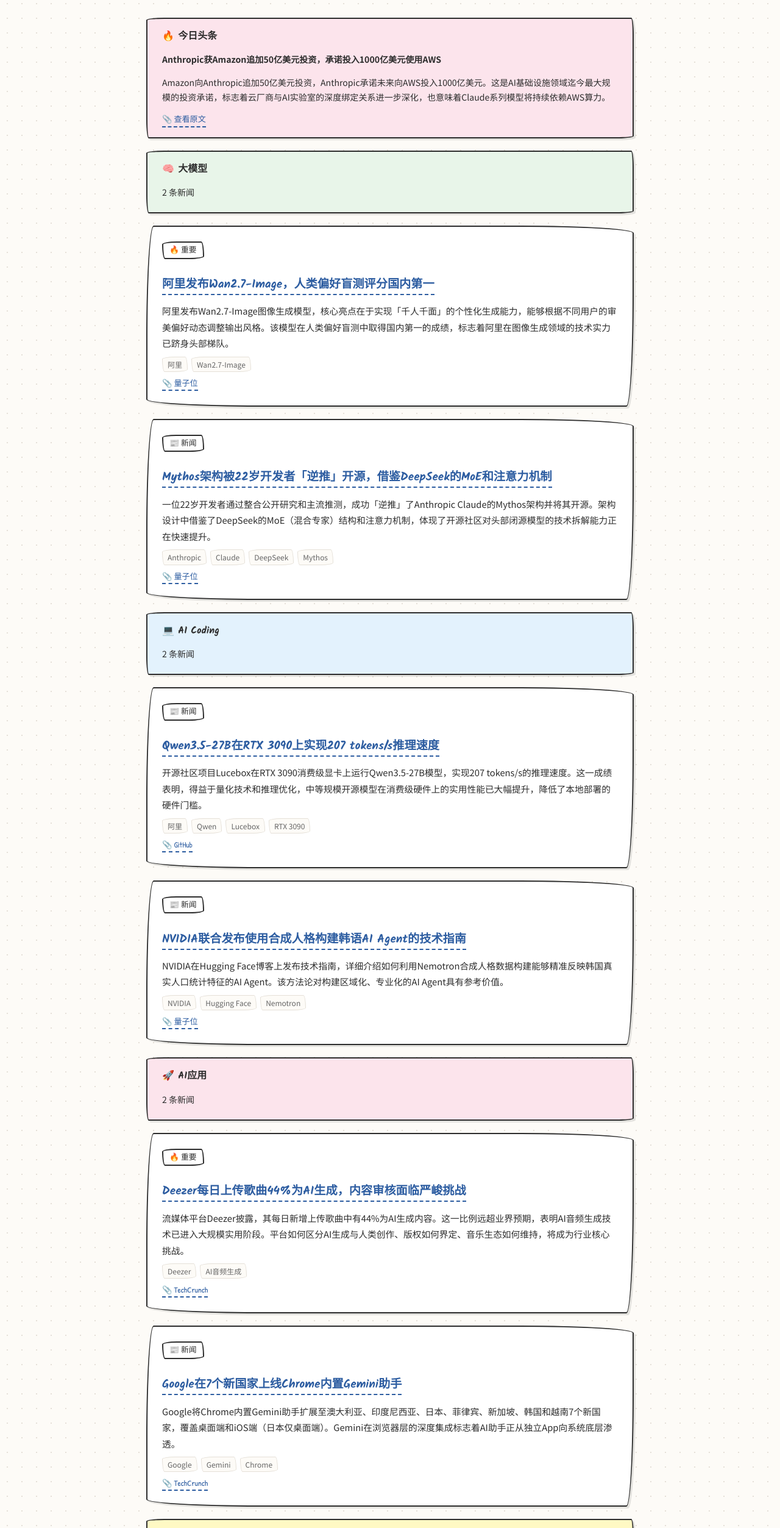
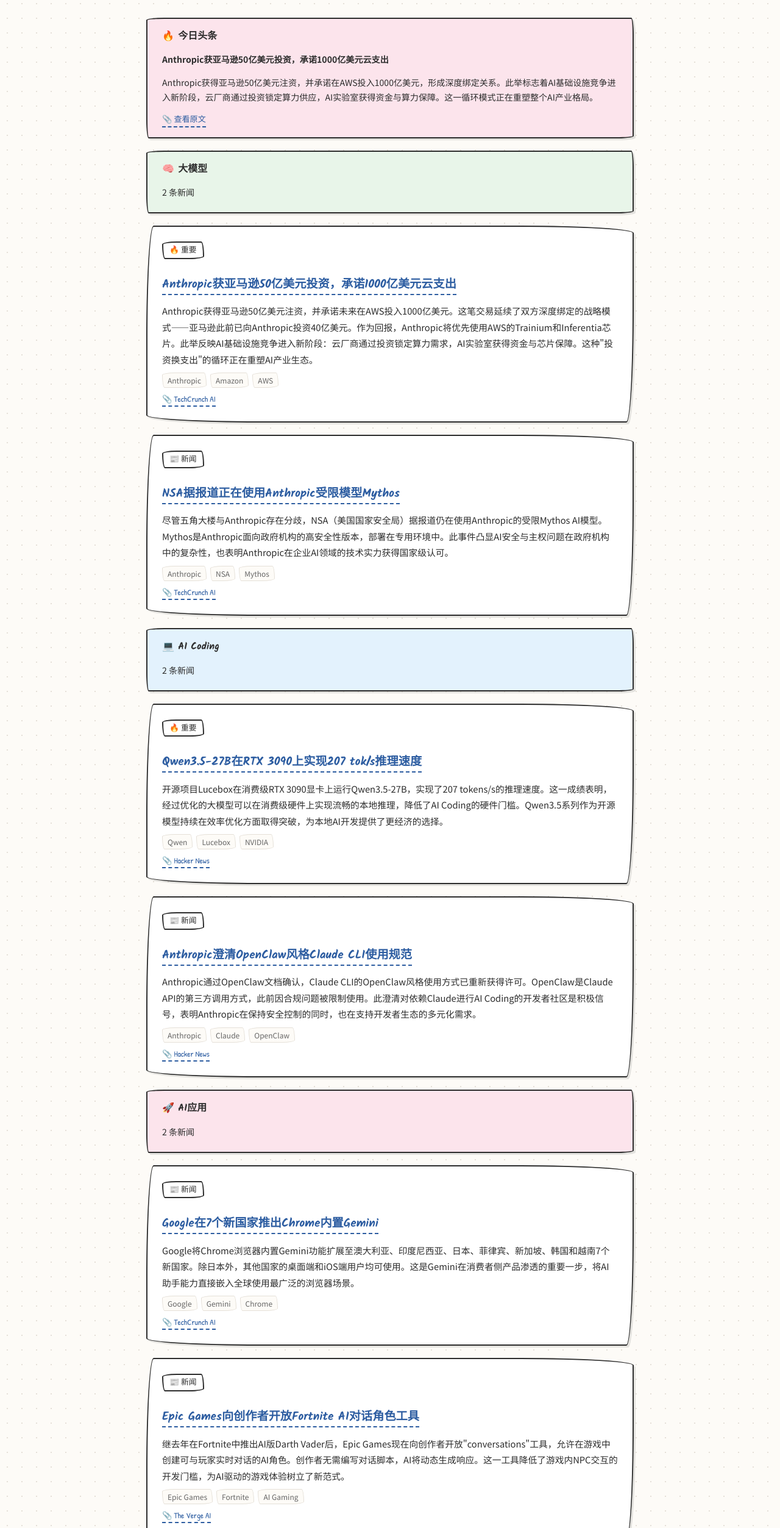
Before and after one commit to jwdssky-commits/ai-insight-replica, a plain HTML site: page public/daily-2026-04-21.html in a window 1280 px wide. Shown: the part 222-2728 px from the top of the page at 61% size. Drawn offline with Linux system fonts and the light colour scheme.

Commit message:
daily: 2026-04-21 auto-update

```diff
--- a/public/daily-2026-04-21.html
+++ b/public/daily-2026-04-21.html
@@ -3,7 +3,7 @@
 <head>
 <meta charset="UTF-8">
 <meta name="viewport" content="width=device-width, initial-scale=1.0">
-<title>AI手札 · Anthropic获50亿Amazon投资、Deezer日增歌曲44%为AI生成</title>
+<title>AI手札 · Anthropic获亚马逊50亿美元投资，科技巨头AI军备竞赛持续</title>
 <link href="https://fonts.googleapis.com/css2?family=Kalam:wght@400;700&family=Patrick+Hand&family=Noto+Sans+SC:wght@400;500;700&display=swap" rel="stylesheet">
 <style>
 body { font-family: 'Patrick Hand', 'Noto Sans SC', cursive; color: #2d2d2d; background-color: #fdfbf7;
@@ -45,14 +45,14 @@
 <body>
     <div class="report-header">
         <div class="report-date">✎ 2026-04-21</div>
-        <h1 class="report-title">Anthropic获50亿Amazon投资、Deezer日增歌曲44%为AI生成</h1>
+        <h1 class="report-title">Anthropic获亚马逊50亿美元投资，科技巨头AI军备竞赛持续</h1>
     </div>
 
     <div class="postit-box pink">
         <div class="postit-title">🔥 今日头条</div>
         <div class="postit-body">
-            <p><strong>Anthropic获Amazon追加50亿美元投资，承诺投入1000亿美元使用AWS</strong></p>
-            <p>Amazon向Anthropic追加50亿美元投资，Anthropic承诺未来向AWS投入1000亿美元。这是AI基础设施领域迄今最大规模的投资承诺，标志着云厂商与AI实验室的深度绑定关系进一步深化，也意味着Claude系列模型将持续依赖AWS算力。</p>
+            <p><strong>Anthropic获亚马逊50亿美元投资，承诺1000亿美元云支出</strong></p>
+            <p>Anthropic获得亚马逊50亿美元注资，并承诺在AWS投入1000亿美元，形成深度绑定关系。此举标志着AI基础设施竞争进入新阶段，云厂商通过投资锁定算力供应，AI实验室获得资金与算力保障。这一循环模式正在重塑整个AI产业格局。</p>
             <a href="https://techcrunch.com/2026/04/20/anthropic-takes-5b-from-amazon-and-pledges-100b-in-cloud-spending-in-return/" target="_blank" class="source-link">📎 查看原文</a>
         </div>
     </div>
@@ -63,103 +63,89 @@
     </div>
         <div class="report-section">
             <div class="report-section-badge">🔥 重要</div>
-            <h3 class="report-section-title"><a href="https://www.qbitai.com/2026/04/403733.html" target="_blank" class="news-title-link">阿里发布Wan2.7-Image，人类偏好盲测评分国内第一</a></h3>
-            <div class="report-section-body"><p>阿里发布Wan2.7-Image图像生成模型，核心亮点在于实现「千人千面」的个性化生成能力，能够根据不同用户的审美偏好动态调整输出风格。该模型在人类偏好盲测中取得国内第一的成绩，标志着阿里在图像生成领域的技术实力已跻身头部梯队。</p></div>
-            <div class="entity-tags"><span class="entity-tag">阿里</span> <span class="entity-tag">Wan2.7-Image</span></div>
-            <a href="https://www.qbitai.com/2026/04/403733.html" target="_blank" class="source-link">📎 量子位</a>
+            <h3 class="report-section-title"><a href="https://techcrunch.com/2026/04/20/anthropic-takes-5b-from-amazon-and-pledges-100b-in-cloud-spending-in-return/" target="_blank" class="news-title-link">Anthropic获亚马逊50亿美元投资，承诺1000亿美元云支出</a></h3>
+            <div class="report-section-body"><p>Anthropic获得亚马逊50亿美元注资，并承诺未来在AWS投入1000亿美元。这笔交易延续了双方深度绑定的战略模式——亚马逊此前已向Anthropic投资40亿美元。作为回报，Anthropic将优先使用AWS的Trainium和Inferentia芯片。此举反映AI基础设施竞争进入新阶段：云厂商通过投资锁定算力需求，AI实验室获得资金与芯片保障。这种&quot;投资换支出&quot;的循环正在重塑AI产业生态。</p></div>
+            <div class="entity-tags"><span class="entity-tag">Anthropic</span> <span class="entity-tag">Amazon</span> <span class="entity-tag">AWS</span></div>
+            <a href="https://techcrunch.com/2026/04/20/anthropic-takes-5b-from-amazon-and-pledges-100b-in-cloud-spending-in-return/" target="_blank" class="source-link">📎 TechCrunch AI</a>
         </div>
         <div class="report-section">
             <div class="report-section-badge">📰 新闻</div>
-            <h3 class="report-section-title"><a href="https://www.qbitai.com/2026/04/403708.html" target="_blank" class="news-title-link">Mythos架构被22岁开发者「逆推」开源，借鉴DeepSeek的MoE和注意力机制</a></h3>
-            <div class="report-section-body"><p>一位22岁开发者通过整合公开研究和主流推测，成功「逆推」了Anthropic Claude的Mythos架构并将其开源。架构设计中借鉴了DeepSeek的MoE（混合专家）结构和注意力机制，体现了开源社区对头部闭源模型的技术拆解能力正在快速提升。</p></div>
-            <div class="entity-tags"><span class="entity-tag">Anthropic</span> <span class="entity-tag">Claude</span> <span class="entity-tag">DeepSeek</span> <span class="entity-tag">Mythos</span></div>
-            <a href="https://www.qbitai.com/2026/04/403708.html" target="_blank" class="source-link">📎 量子位</a>
+            <h3 class="report-section-title"><a href="https://techcrunch.com/2026/04/20/nsa-spies-are-reportedly-using-anthropics-mythos-despite-pentagon-feud/" target="_blank" class="news-title-link">NSA据报道正在使用Anthropic受限模型Mythos</a></h3>
+            <div class="report-section-body"><p>尽管五角大楼与Anthropic存在分歧，NSA（美国国家安全局）据报道仍在使用Anthropic的受限Mythos AI模型。Mythos是Anthropic面向政府机构的高安全性版本，部署在专用环境中。此事件凸显AI安全与主权问题在政府机构中的复杂性，也表明Anthropic在企业AI领域的技术实力获得国家级认可。</p></div>
+            <div class="entity-tags"><span class="entity-tag">Anthropic</span> <span class="entity-tag">NSA</span> <span class="entity-tag">Mythos</span></div>
+            <a href="https://techcrunch.com/2026/04/20/nsa-spies-are-reportedly-using-anthropics-mythos-despite-pentagon-feud/" target="_blank" class="source-link">📎 TechCrunch AI</a>
         </div>
     <div class="postit-box blue" style="background: #e3f2fd;">
         <div class="postit-title">💻 AI Coding</div>
         <div class="postit-body"><p>2 条新闻</p></div>
     </div>
         <div class="report-section">
-            <div class="report-section-badge">📰 新闻</div>
-            <h3 class="report-section-title"><a href="https://github.com/Luce-Org/lucebox-hub" target="_blank" class="news-title-link">Qwen3.5-27B在RTX 3090上实现207 tokens/s推理速度</a></h3>
-            <div class="report-section-body"><p>开源社区项目Lucebox在RTX 3090消费级显卡上运行Qwen3.5-27B模型，实现207 tokens/s的推理速度。这一成绩表明，得益于量化技术和推理优化，中等规模开源模型在消费级硬件上的实用性能已大幅提升，降低了本地部署的硬件门槛。</p></div>
-            <div class="entity-tags"><span class="entity-tag">阿里</span> <span class="entity-tag">Qwen</span> <span class="entity-tag">Lucebox</span> <span class="entity-tag">RTX 3090</span></div>
-            <a href="https://github.com/Luce-Org/lucebox-hub" target="_blank" class="source-link">📎 GitHub</a>
+            <div class="report-section-badge">🔥 重要</div>
+            <h3 class="report-section-title"><a href="https://github.com/Luce-Org/lucebox-hub" target="_blank" class="news-title-link">Qwen3.5-27B在RTX 3090上实现207 tok/s推理速度</a></h3>
+            <div class="report-section-body"><p>开源项目Lucebox在消费级RTX 3090显卡上运行Qwen3.5-27B，实现了207 tokens/s的推理速度。这一成绩表明，经过优化的大模型可以在消费级硬件上实现流畅的本地推理，降低了AI Coding的硬件门槛。Qwen3.5系列作为开源模型持续在效率优化方面取得突破，为本地AI开发提供了更经济的选择。</p></div>
+            <div class="entity-tags"><span class="entity-tag">Qwen</span> <span class="entity-tag">Lucebox</span> <span class="entity-tag">NVIDIA</span></div>
+            <a href="https://github.com/Luce-Org/lucebox-hub" target="_blank" class="source-link">📎 Hacker News</a>
         </div>
         <div class="report-section">
             <div class="report-section-badge">📰 新闻</div>
-            <h3 class="report-section-title"><a href="https://www.qbitai.com/2026/04/403701.html" target="_blank" class="news-title-link">NVIDIA联合发布使用合成人格构建韩语AI Agent的技术指南</a></h3>
-            <div class="report-section-body"><p>NVIDIA在Hugging Face博客上发布技术指南，详细介绍如何利用Nemotron合成人格数据构建能够精准反映韩国真实人口统计特征的AI Agent。该方法论对构建区域化、专业化的AI Agent具有参考价值。</p></div>
-            <div class="entity-tags"><span class="entity-tag">NVIDIA</span> <span class="entity-tag">Hugging Face</span> <span class="entity-tag">Nemotron</span></div>
-            <a href="https://www.qbitai.com/2026/04/403701.html" target="_blank" class="source-link">📎 量子位</a>
+            <h3 class="report-section-title"><a href="https://docs.openclaw.ai/providers/anthropic" target="_blank" class="news-title-link">Anthropic澄清OpenClaw风格Claude CLI使用规范</a></h3>
+            <div class="report-section-body"><p>Anthropic通过OpenClaw文档确认，Claude CLI的OpenClaw风格使用方式已重新获得许可。OpenClaw是Claude API的第三方调用方式，此前因合规问题被限制使用。此澄清对依赖Claude进行AI Coding的开发者社区是积极信号，表明Anthropic在保持安全控制的同时，也在支持开发者生态的多元化需求。</p></div>
+            <div class="entity-tags"><span class="entity-tag">Anthropic</span> <span class="entity-tag">Claude</span> <span class="entity-tag">OpenClaw</span></div>
+            <a href="https://docs.openclaw.ai/providers/anthropic" target="_blank" class="source-link">📎 Hacker News</a>
         </div>
     <div class="postit-box pink" style="background: #fce4ec;">
         <div class="postit-title">🚀 AI应用</div>
         <div class="postit-body"><p>2 条新闻</p></div>
     </div>
         <div class="report-section">
-            <div class="report-section-badge">🔥 重要</div>
-            <h3 class="report-section-title"><a href="https://techcrunch.com/2026/04/20/deezer-says-44-of-songs-uploaded-to-its-platform-daily-are-ai-generated/" target="_blank" class="news-title-link">Deezer每日上传歌曲44%为AI生成，内容审核面临严峻挑战</a></h3>
-            <div class="report-section-body"><p>流媒体平台Deezer披露，其每日新增上传歌曲中有44%为AI生成内容。这一比例远超业界预期，表明AI音频生成技术已进入大规模实用阶段。平台如何区分AI生成与人类创作、版权如何界定、音乐生态如何维持，将成为行业核心挑战。</p></div>
-            <div class="entity-tags"><span class="entity-tag">Deezer</span> <span class="entity-tag">AI音频生成</span></div>
-            <a href="https://techcrunch.com/2026/04/20/deezer-says-44-of-songs-uploaded-to-its-platform-daily-are-ai-generated/" target="_blank" class="source-link">📎 TechCrunch</a>
+            <div class="report-section-badge">📰 新闻</div>
+            <h3 class="report-section-title"><a href="https://techcrunch.com/2026/04/20/google-rolls-out-gemini-in-chrome-in-seven-new-countries/" target="_blank" class="news-title-link">Google在7个新国家推出Chrome内置Gemini</a></h3>
+            <div class="report-section-body"><p>Google将Chrome浏览器内置Gemini功能扩展至澳大利亚、印度尼西亚、日本、菲律宾、新加坡、韩国和越南7个新国家。除日本外，其他国家的桌面端和iOS端用户均可使用。这是Gemini在消费者侧产品渗透的重要一步，将AI助手能力直接嵌入全球使用最广泛的浏览器场景。</p></div>
+            <div class="entity-tags"><span class="entity-tag">Google</span> <span class="entity-tag">Gemini</span> <span class="entity-tag">Chrome</span></div>
+            <a href="https://techcrunch.com/2026/04/20/google-rolls-out-gemini-in-chrome-in-seven-new-countries/" target="_blank" class="source-link">📎 TechCrunch AI</a>
         </div>
         <div class="report-section">
             <div class="report-section-badge">📰 新闻</div>
-            <h3 class="report-section-title"><a href="https://techcrunch.com/2026/04/20/google-rolls-out-gemini-in-chrome-in-seven-new-countries/" target="_blank" class="news-title-link">Google在7个新国家上线Chrome内置Gemini助手</a></h3>
-            <div class="report-section-body"><p>Google将Chrome内置Gemini助手扩展至澳大利亚、印度尼西亚、日本、菲律宾、新加坡、韩国和越南7个新国家，覆盖桌面端和iOS端（日本仅桌面端）。Gemini在浏览器层的深度集成标志着AI助手正从独立App向系统底层渗透。</p></div>
-            <div class="entity-tags"><span class="entity-tag">Google</span> <span class="entity-tag">Gemini</span> <span class="entity-tag">Chrome</span></div>
-            <a href="https://techcrunch.com/2026/04/20/google-rolls-out-gemini-in-chrome-in-seven-new-countries/" target="_blank" class="source-link">📎 TechCrunch</a>
+            <h3 class="report-section-title"><a href="https://www.theverge.com/games/914963/fortnite-ai-characters-developers-conversations" target="_blank" class="news-title-link">Epic Games向创作者开放Fortnite AI对话角色工具</a></h3>
+            <div class="report-section-body"><p>继去年在Fortnite中推出AI版Darth Vader后，Epic Games现在向创作者开放&quot;conversations&quot;工具，允许在游戏中创建可与玩家实时对话的AI角色。创作者无需编写对话脚本，AI将动态生成响应。这一工具降低了游戏内NPC交互的开发门槛，为AI驱动的游戏体验树立了新范式。</p></div>
+            <div class="entity-tags"><span class="entity-tag">Epic Games</span> <span class="entity-tag">Fortnite</span> <span class="entity-tag">AI Gaming</span></div>
+            <a href="https://www.theverge.com/games/914963/fortnite-ai-characters-developers-conversations" target="_blank" class="source-link">📎 The Verge AI</a>
         </div>
     <div class="postit-box yellow" style="background: #fff9c4;">
         <div class="postit-title">📊 AI行业</div>
-        <div class="postit-body"><p>4 条新闻</p></div>
+        <div class="postit-body"><p>2 条新闻</p></div>
     </div>
         <div class="report-section">
-            <div class="report-section-badge">🔥 重要</div>
-            <h3 class="report-section-title"><a href="https://techcrunch.com/2026/04/20/anthropic-takes-5b-from-amazon-and-pledges-100b-in-cloud-spending-in-return/" target="_blank" class="news-title-link">Anthropic获Amazon额外50亿美元投资，承诺投入1000亿美元使用AWS</a></h3>
-            <div class="report-section-body"><p>Amazon向Anthropic追加50亿美元投资，Anthropic承诺未来向AWS投入1000亿美元。这是AI基础设施领域迄今最大规模的绑定式投资，意味着Claude系列模型将长期依赖AWS算力，同时也使Amazon在AI生态中的话语权进一步增强。</p></div>
-            <div class="entity-tags"><span class="entity-tag">Anthropic</span> <span class="entity-tag">Amazon</span> <span class="entity-tag">AWS</span> <span class="entity-tag">Claude</span></div>
-            <a href="https://techcrunch.com/2026/04/20/anthropic-takes-5b-from-amazon-and-pledges-100b-in-cloud-spending-in-return/" target="_blank" class="source-link">📎 TechCrunch</a>
-        </div>
-        <div class="report-section">
-            <div class="report-section-badge">🔥 重要</div>
-            <h3 class="report-section-title"><a href="https://36kr.com/p/3775833331286530" target="_blank" class="news-title-link">苹果宣布内部高管约翰·特纳斯将接替库克担任CEO</a></h3>
-            <div class="report-section-body"><p>苹果公司宣布任命内部高管、长期负责硬件业务的约翰·特纳斯为下一任CEO，接替现任CEO库克。苹果在AI时代的人事布局引发关注，新CEO将如何推进Apple Intelligence的竞争力成为业界焦点。</p></div>
-            <div class="entity-tags"><span class="entity-tag">苹果</span> <span class="entity-tag">库克</span> <span class="entity-tag">约翰·特纳斯</span> <span class="entity-tag">Apple Intelligence</span></div>
-            <a href="https://36kr.com/p/3775833331286530" target="_blank" class="source-link">📎 36氪</a>
+            <div class="report-section-badge">📰 新闻</div>
+            <h3 class="report-section-title"><a href="https://36kr.com/p/3775892441301511" target="_blank" class="news-title-link">Eight Sleep携19999元AI床垫正式进入中国市场</a></h3>
+            <div class="report-section-body"><p>估值超15亿美元的AI睡眠系统独角兽Eight Sleep在深圳发布Pod 5智能深眠系统，售价19999元起，登陆微信小程序、京东、天猫。值得注意的是，Eight Sleep为中国用户免除199美元/年的软件订阅费，展现了对中国市场的重视与差异化策略。AI与健康硬件的结合正成为消费级AI产品落地的重要场景。</p></div>
+            <div class="entity-tags"><span class="entity-tag">Eight Sleep</span> <span class="entity-tag">AI硬件</span> <span class="entity-tag">中国市场</span></div>
+            <a href="https://36kr.com/p/3775892441301511" target="_blank" class="source-link">📎 36氪 AI</a>
         </div>
         <div class="report-section">
             <div class="report-section-badge">📰 新闻</div>
-            <h3 class="report-section-title"><a href="https://www.qbitai.com/2026/04/403701.html" target="_blank" class="news-title-link">全球最大规模含触觉全模态数据集Daimon Infinit发布，谷歌等加入</a></h3>
-            <div class="report-section-body"><p>研究团队联合发布全球最大规模含触觉的全模态物理世界数据集Daimon Infinit，谷歌及多所高校参与其中。触觉数据的引入有望弥补当前多模态模型缺乏物理感知能力的短板，对具身智能研究意义重大。</p></div>
-            <div class="entity-tags"><span class="entity-tag">谷歌</span> <span class="entity-tag">Daimon Infinit</span> <span class="entity-tag">具身智能</span></div>
-            <a href="https://www.qbitai.com/2026/04/403701.html" target="_blank" class="source-link">📎 量子位</a>
-        </div>
-        <div class="report-section">
-            <div class="report-section-badge">📰 新闻</div>
-            <h3 class="report-section-title"><a href="https://techcrunch.com/2026/04/20/nsa-spies-are-reportedly-using-anthropics-mythos-despite-pentagon-feud/" target="_blank" class="news-title-link">NSA被曝正在使用Anthropic受限版Mythos模型</a></h3>
-            <div class="report-section-body"><p>据报道，美国国家安全局（NSA）正在使用Anthropic提供的受限版Mythos AI模型，尽管此前五角大楼与Anthropic存在分歧。该消息表明政府机构对前沿AI能力的需求强烈，安全合规版本的AI模型正成为新的商业方向。</p></div>
-            <div class="entity-tags"><span class="entity-tag">NSA</span> <span class="entity-tag">Anthropic</span> <span class="entity-tag">Mythos</span></div>
-            <a href="https://techcrunch.com/2026/04/20/nsa-spies-are-reportedly-using-anthropics-mythos-despite-pentagon-feud/" target="_blank" class="source-link">📎 TechCrunch</a>
+            <h3 class="report-section-title"><a href="https://36kr.com/p/3775833331286530" target="_blank" class="news-title-link">苹果宣布内部高管约翰·特纳斯将接替库克担任CEO</a></h3>
+            <div class="report-section-body"><p>苹果公司宣布，长期负责硬件业务的内部高管约翰·特纳斯将接替库克担任下一任CEO。这是苹果公司历史上重要的领导层更替。新CEO在硬件与供应链方面的深厚背景，或将影响苹果在AI硬件、设备端AI及Vision Pro等产品的战略走向。</p></div>
+            <div class="entity-tags"><span class="entity-tag">苹果</span> <span class="entity-tag">Tim Cook</span> <span class="entity-tag">John Ternus</span></div>
+            <a href="https://36kr.com/p/3775833331286530" target="_blank" class="source-link">📎 36氪 AI</a>
         </div>
     <div class="postit-box orange" style="background: #fff3e0;">
         <div class="postit-title">🏢 企业AI转型</div>
         <div class="postit-body"><p>2 条新闻</p></div>
     </div>
         <div class="report-section">
-            <div class="report-section-badge">📰 新闻</div>
-            <h3 class="report-section-title"><a href="https://openai.com/index/hyatt-advances-ai-with-chatgpt-enterprise" target="_blank" class="news-title-link">Hyatt在全球员工中部署ChatGPT Enterprise，使用GPT-5.4和Codex</a></h3>
-            <div class="report-section-body"><p>Hyatt宣布在全球员工中部署ChatGPT Enterprise，底层使用GPT-5.4和Codex模型，以提升运营效率、工作生产力和宾客体验。这是酒店行业大规模采用企业级AI工具的典型案例，展示了生成式AI在传统服务业渗透的深度。</p></div>
-            <div class="entity-tags"><span class="entity-tag">OpenAI</span> <span class="entity-tag">Hyatt</span> <span class="entity-tag">ChatGPT Enterprise</span> <span class="entity-tag">GPT-5.4</span> <span class="entity-tag">Codex</span></div>
+            <div class="report-section-badge">🔥 重要</div>
+            <h3 class="report-section-title"><a href="https://openai.com/index/hyatt-advances-ai-with-chatgpt-enterprise" target="_blank" class="news-title-link">Hyatt在全球员工中部署ChatGPT Enterprise</a></h3>
+            <div class="report-section-body"><p>Hyatt宣布在全球化员工中全面部署ChatGPT Enterprise，使用GPT-5.4和Codex提升生产力、运营效率和宾客体验。酒店行业作为典型劳动密集型服务业，规模化部署企业级AI标志着生成式AI从科技行业向传统服务业的全面渗透。这一案例将为其他传统行业提供参考范式。</p></div>
+            <div class="entity-tags"><span class="entity-tag">Hyatt</span> <span class="entity-tag">OpenAI</span> <span class="entity-tag">ChatGPT Enterprise</span></div>
             <a href="https://openai.com/index/hyatt-advances-ai-with-chatgpt-enterprise" target="_blank" class="source-link">📎 OpenAI Blog</a>
         </div>
         <div class="report-section">
             <div class="report-section-badge">📰 新闻</div>
-            <h3 class="report-section-title"><a href="https://36kr.com/p/3775059219792648" target="_blank" class="news-title-link">华为发布首款鸿蒙AI眼镜</a></h3>
-            <div class="report-section-body"><p>华为正式发布首款搭载鸿蒙系统的AI眼镜产品，正式入局AI可穿戴设备赛道。该产品将AI助手能力与日常佩戴眼镜结合，标志着国内头部厂商在AI硬件终端化布局上加速落地。</p></div>
-            <div class="entity-tags"><span class="entity-tag">华为</span> <span class="entity-tag">鸿蒙</span> <span class="entity-tag">AI眼镜</span></div>
-            <a href="https://36kr.com/p/3775059219792648" target="_blank" class="source-link">📎 36氪</a>
+            <h3 class="report-section-title"><a href="https://www.qbitai.com/2026/04/403867.html" target="_blank" class="news-title-link">小米PC版龙虾语音助手开启多终端封测</a></h3>
+            <div class="report-section-body"><p>小米宣布Xiaomi miclaw正式开启PC、Mac及有屏音箱多终端封测。该产品于3月6日首次上线小范围测试。小米通过多端协同的AI语音助手策略，构建家庭与办公场景的AI入口。继手机、智能音箱后，PC成为小米AI生态的重要扩展方向。</p></div>
+            <div class="entity-tags"><span class="entity-tag">小米</span> <span class="entity-tag">龙虾</span> <span class="entity-tag">AI语音助手</span></div>
+            <a href="https://www.qbitai.com/2026/04/403867.html" target="_blank" class="source-link">📎 量子位</a>
         </div>
     <a href="index.html" class="back-link">← 返回 AI手札 首页</a>
 </body>
```
Also changed, not shown: public/index.html (+4 -4 lines).
